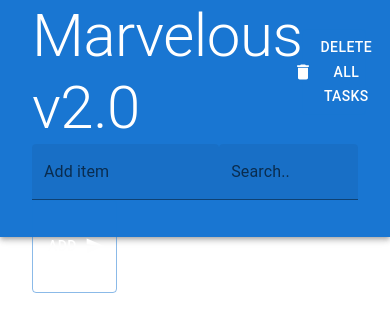
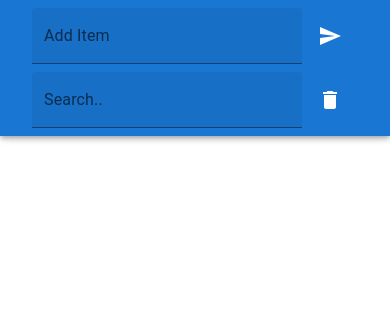
Before and after one commit to lad338/todo-list-react, a React (Create React App) app: page / in a window 390 px wide. Shown: the top 332 px of the page. Built offline with nearby package versions, Linux system fonts and the light colour scheme.

Commit message:
add small width screen layout for app bar, update input field width

```diff
--- a/src/components/App.tsx
+++ b/src/components/App.tsx
@@ -1,13 +1,27 @@
 import React from 'react'
 import Container from '@mui/material/Container'
 import { AppBarCustomized } from './AppBarCustomized'
+import { createTheme, ThemeProvider } from '@mui/material'
 
+const theme = createTheme({
+  breakpoints: {
+    values: {
+      xs: 0,
+      sm: 450,
+      md: 700,
+      lg: 1450,
+      xl: 1800,
+    },
+  },
+})
 function App() {
   return (
-    <div className="App">
-      <AppBarCustomized />
-      <Container></Container>
-    </div>
+    <ThemeProvider theme={theme}>
+      <div className="App">
+        <AppBarCustomized />
+        <Container></Container>
+      </div>
+    </ThemeProvider>
   )
 }
 
--- a/src/components/AppBarCustomized.tsx
+++ b/src/components/AppBarCustomized.tsx
@@ -1,18 +1,19 @@
 import React from 'react'
 import AppBar from '@mui/material/AppBar'
 import Container from '@mui/material/Container'
-import { TitleBar } from './TitleBar'
-import { SearchBar } from './SearchBar'
+import { UpperBar } from './UpperBar'
+import { LowerBar } from './LowerBar'
 
 export const AppBarCustomized: React.FC = () => {
   return (
-    <AppBar position="sticky">
+    <AppBar>
       <Container
         className="app-bar-container"
-        style={{ flexDirection: 'column', display: 'flex' }}
+        sx={{ flexDirection: 'column', display: 'flex' }}
+        maxWidth="xl"
       >
-        <TitleBar />
-        <SearchBar />
+        <UpperBar />
+        <LowerBar />
       </Container>
     </AppBar>
   )
--- /dev/null
+++ b/src/components/LowerBar.tsx
@@ -0,0 +1,13 @@
+import React from 'react'
+import Container from '@mui/material/Container'
+import { LowerBarWide } from './LowerBarWide'
+import { LowerBarSmall } from './LowerBarSmall'
+
+export const LowerBar: React.FC = () => {
+  return (
+    <Container className="lower-bar-container" sx={{ marginBottom: 1 }}>
+      <LowerBarWide />
+      <LowerBarSmall />
+    </Container>
+  )
+}
--- /dev/null
+++ b/src/components/LowerBarSmall.tsx
@@ -0,0 +1,27 @@
+import React from 'react'
+import DeleteIcon from '@mui/icons-material/Delete'
+import TextField from '@mui/material/TextField'
+import IconButton from '@mui/material/IconButton'
+import Box from '@mui/material/Box'
+
+export const LowerBarSmall: React.FC = () => {
+  return (
+    <Box
+      width="100%"
+      sx={{
+        display: { xs: 'flex', md: 'none' },
+        flexDirection: 'row',
+      }}
+    >
+      <TextField
+        sx={{ flexGrow: 1 }}
+        id="filled-basic"
+        label="Search.."
+        variant="filled"
+      />
+      <IconButton sx={{ color: '#fefefe', width: 56 }}>
+        <DeleteIcon />
+      </IconButton>
+    </Box>
+  )
+}
--- a/src/components/SearchBar.tsx
+++ b/src/components/LowerBarWide.tsx
@@ -1,22 +1,28 @@
 import React from 'react'
-import Container from '@mui/material/Container'
+import Box from '@mui/material/Box'
 import TextField from '@mui/material/TextField'
 import SendIcon from '@mui/icons-material/Send'
 import Button from '@mui/material/Button'
-import Box from '@mui/material/Box'
-
-export const SearchBar: React.FC = () => {
+export const LowerBarWide: React.FC = () => {
   return (
-    <Container
-      className="search-bar-container"
-      style={{ flexDirection: 'row', display: 'flex' }}
+    <Box
+      width="100%"
+      sx={{
+        display: { xs: 'none', md: 'flex' },
+        flexDirection: 'row',
+      }}
     >
       <Box
         className="add-item-container"
         style={{ flexDirection: 'row', display: 'flex', flexGrow: 1 }}
       >
         <form>
-          <TextField id="filled-basic" label="Add item" variant="filled" />
+          <TextField
+            id="filled-basic"
+            label="Add item"
+            variant="filled"
+            sx={{ width: 325 }}
+          />
           <Button
             sx={{
               height: '100%',
@@ -30,7 +36,9 @@ export const SearchBar: React.FC = () => {
           </Button>
         </form>
       </Box>
-      <TextField id="filled-basic" label="Search.." variant="filled" />
-    </Container>
+      <Box>
+        <TextField id="filled-basic" label="Search.." variant="filled" />
+      </Box>
+    </Box>
   )
 }
--- /dev/null
+++ b/src/components/UpperBar.tsx
@@ -0,0 +1,13 @@
+import React from 'react'
+import Container from '@mui/material/Container'
+import { UpperBarWide } from './UpperBarWide'
+import { UpperBarSmall } from './UpperBarSmall'
+
+export const UpperBar: React.FC = () => {
+  return (
+    <Container className="upper-bar-container" sx={{ marginY: 1 }}>
+      <UpperBarWide />
+      <UpperBarSmall />
+    </Container>
+  )
+}
--- /dev/null
+++ b/src/components/UpperBarSmall.tsx
@@ -0,0 +1,27 @@
+import React from 'react'
+import Box from '@mui/material/Box'
+import TextField from '@mui/material/TextField'
+import SendIcon from '@mui/icons-material/Send'
+import IconButton from '@mui/material/IconButton'
+
+export const UpperBarSmall: React.FC = () => {
+  return (
+    <Box
+      width="100%"
+      sx={{
+        display: { xs: 'flex', md: 'none' },
+        flexDirection: 'row',
+      }}
+    >
+      <TextField
+        sx={{ flexGrow: 1 }}
+        id="filled-basic"
+        label="Add Item"
+        variant="filled"
+      />
+      <IconButton sx={{ color: '#fefefe', width: 56 }}>
+        <SendIcon />
+      </IconButton>
+    </Box>
+  )
+}
--- a/src/components/TitleBar.tsx
+++ b/src/components/UpperBarWide.tsx
@@ -1,14 +1,14 @@
 import React from 'react'
-import Container from '@mui/material/Container'
+import Box from '@mui/material/Box'
 import DeleteIcon from '@mui/icons-material/Delete'
 import Typography from '@mui/material/Typography'
 import Button from '@mui/material/Button'
 
-export const TitleBar: React.FC = () => {
+export const UpperBarWide: React.FC = () => {
   return (
-    <Container
-      className="title-bar-container"
-      style={{ flexDirection: 'row', display: 'flex' }}
+    <Box
+      width="100%"
+      sx={{ display: { xs: 'none', md: 'flex' }, flexDirection: 'row' }}
     >
       <Typography variant="h2" sx={{ flexGrow: 1 }}>
         Marvelous v2.0
@@ -24,6 +24,6 @@ export const TitleBar: React.FC = () => {
       >
         Delete all tasks
       </Button>
-    </Container>
+    </Box>
   )
 }
```
